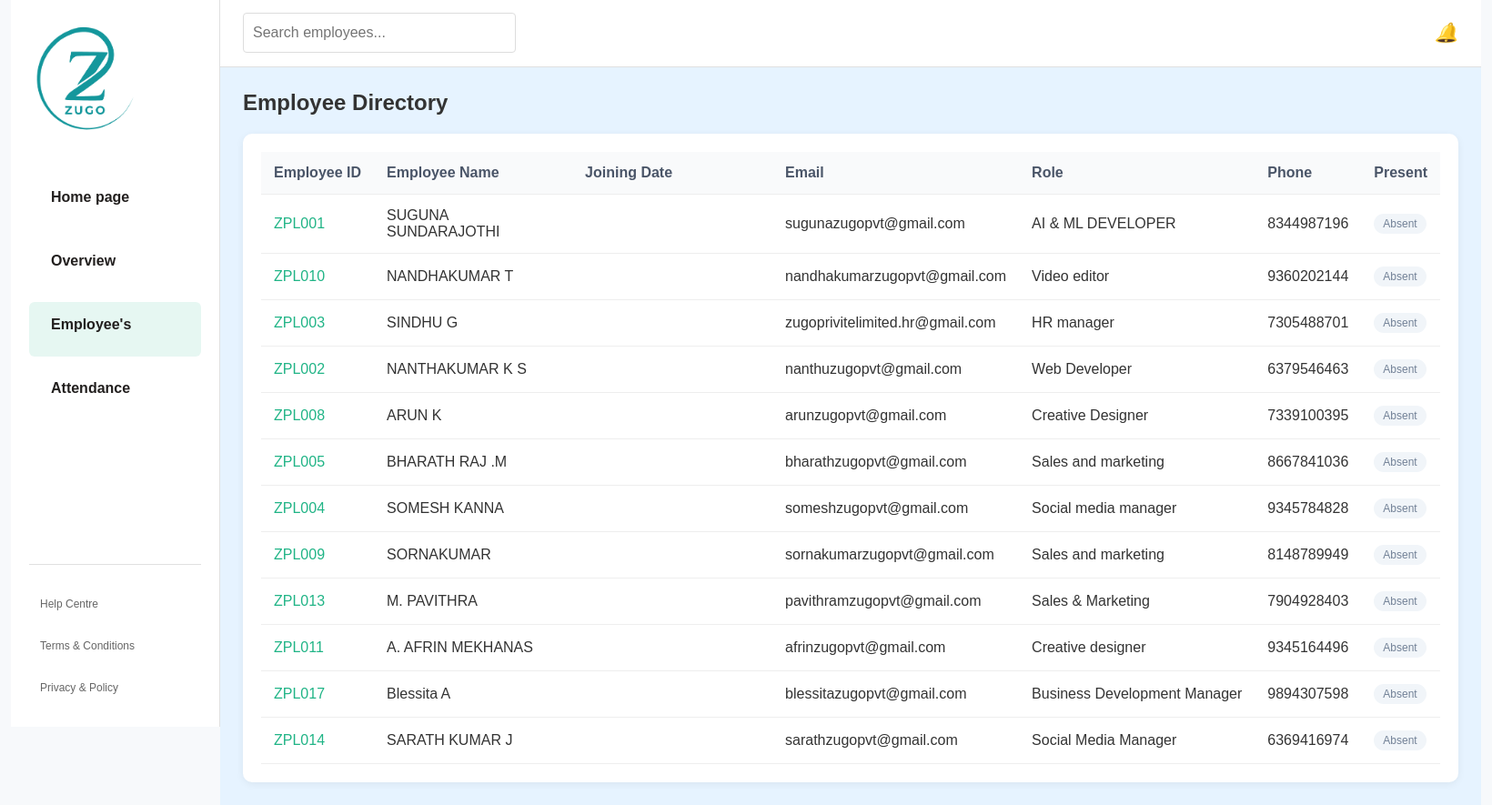
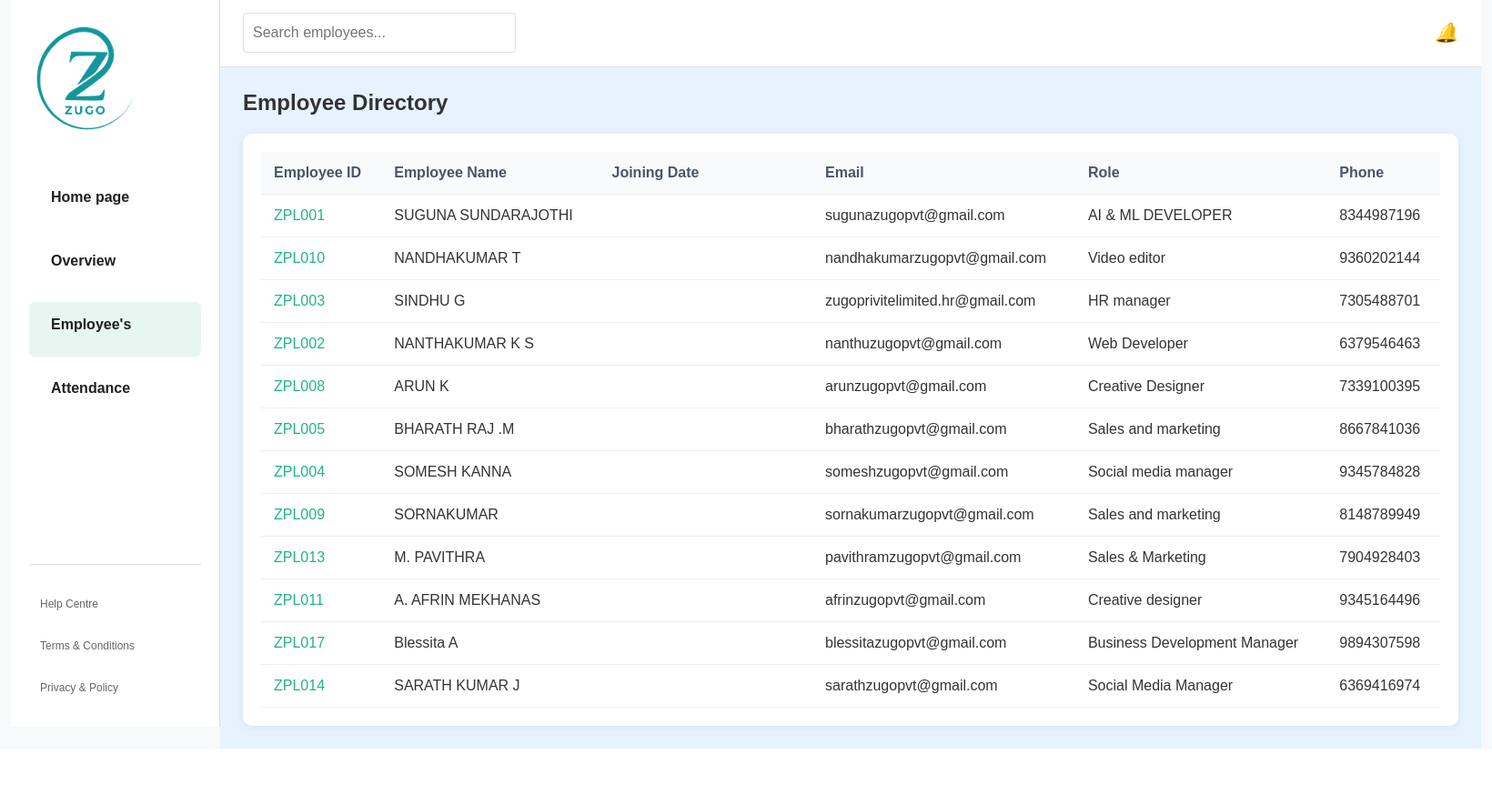
Before and after one commit to zugo-private-limited/attendance, a FastAPI app: page /employees in a window 1640 px wide. Shown: the part 13-898 px from the top of the page at 91% size. After the commit the page ends 836 px from the top, so only its background shows below. Run offline with FastAPI, Linux system fonts and the light colour scheme; the visitor is signed in with stand-in values (Sample User, id 1); data that the repository does not hold is empty; some libraries are stand-ins or nearby versions.

Commit message:
remove  present botten

```diff
--- a/templates/employee_list.html
+++ b/templates/employee_list.html
@@ -69,7 +69,6 @@
                                 <th>Salary</th>
                                 <th>Bank details</th>
                                 {% endif %}
-                                <th>Present </th>
                                 {% if is_hr %}
                                 <th style="text-align: center;">Actions</th>
                                 {% endif %}
@@ -90,13 +89,6 @@
                                 <td>₹{{ employee.salary or 'Not Set' }}</td>
                                 <td>{{ employee.bank_details or 'Not Set' }}</td>
                                 {% endif %}
-                                <td>
-                                    {% if employee.present_today %}
-                                    <span class="status-badge present">Present</span>
-                                    {% else %}
-                                    <span class="status-badge absent">Absent</span>
-                                    {% endif %}
-                                </td>
                                 {% if is_hr %}
                                 <td style="text-align: center;">
                                     <button onclick="editEmployee('{{ employee.email }}')" style="background: #3498db; color: white; border: none; padding: 5px 10px; border-radius: 4px; cursor: pointer; font-size: 11px; margin-right: 3px;">Edit</button>
```
